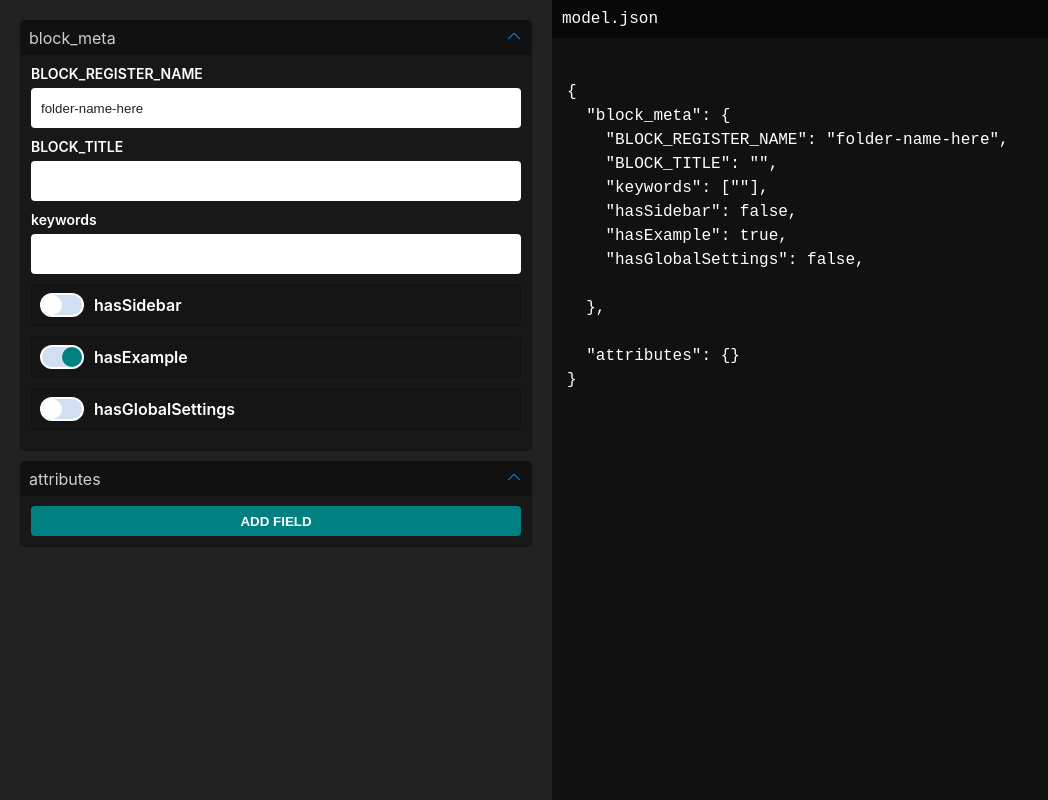
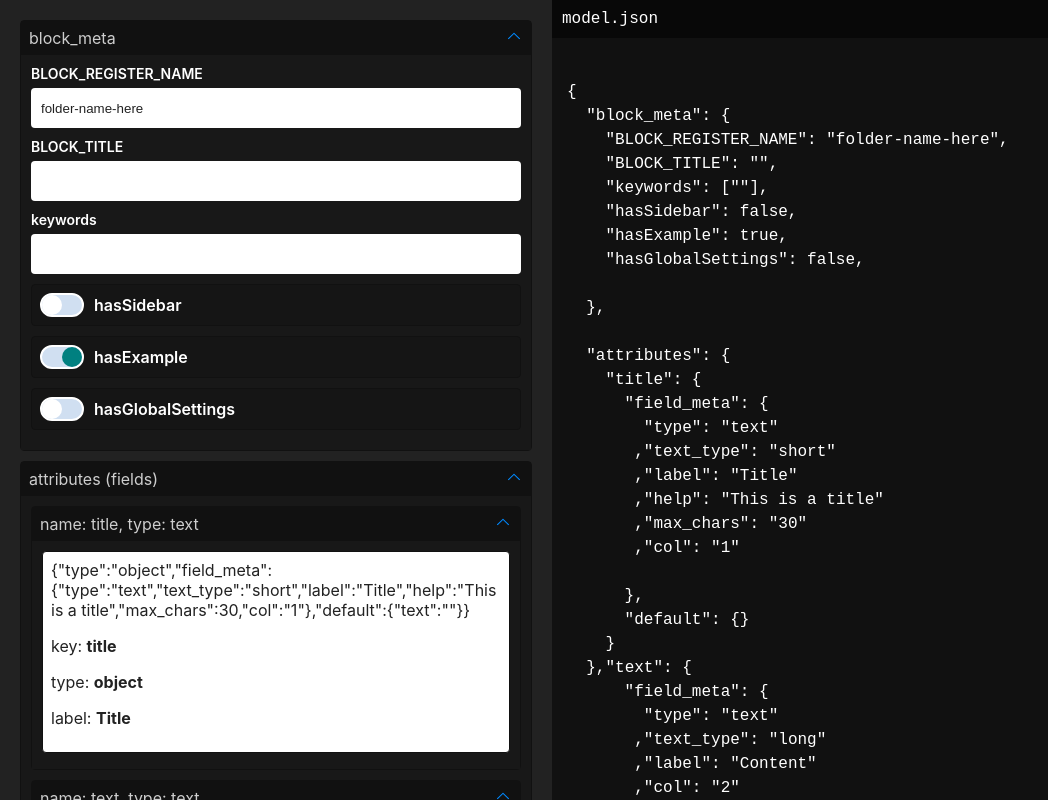
Before and after one commit to nikola-wd/theme-redone-schema-builder, a Svelte app: page / in a window 1280 px wide. Shown: the whole page, without its empty margins (0-1048 px from the left). Built offline with nearby package versions, Linux system fonts and the light colour scheme; a small style sheet from the web is missing.

Commit message:
Started working on field creation logic

```diff
--- a/src/components/Builder.svelte
+++ b/src/components/Builder.svelte
@@ -8,7 +8,8 @@
     <Checkbox label="hasGlobalSettings" key="hasGlobalSettings" />
   </Dropdown>
 
-  <Dropdown label="attributes">
+  <Dropdown label="attributes (fields)">
+    <Fields />
     <Button>Add Field</Button>
   </Dropdown>
 </div>
@@ -19,7 +20,7 @@
   import Input from './Input.svelte'
   import Checkbox from './Checkbox.svelte'
   import Button from './Button.svelte'
-
+  import Fields from './Fields.svelte'
 </script>
 
 <style scoped>
--- /dev/null
+++ b/src/components/Field.svelte
@@ -0,0 +1,29 @@
+<Dropdown
+  label="name: {field_name},  type: {field_data.field_meta.type}"
+>
+  <div class="field">
+    {JSON.stringify(field_data)}
+    <p>key: <strong>{field_name}</strong></p>
+    <p>type: <strong>{field_data.type}</strong></p>
+    <p>label: <strong>{field_data.field_meta.label}</strong></p>
+  </div>
+</Dropdown>
+
+
+<script>
+  import Dropdown from './Dropdown.svelte'
+
+  export let field_name
+  export let field_data
+</script>
+
+<style scoped>
+  .field {
+    border: 1px solid #111;
+    border-radius: 4px;
+    padding: 8px;
+    background: #fff;
+    color: #222;
+    margin-bottom: 6px;
+  }
+</style>
--- /dev/null
+++ b/src/components/Fields.svelte
@@ -0,0 +1,14 @@
+{#each Object.keys(fields) as field_name, index}
+  <Field field_name="{field_name}" field_data="{fields[field_name]}" />
+{:else}
+  Start adding fields
+{/each}
+
+
+<script>
+import { attributes } from '../stores';
+import Field from './Field.svelte'
+
+$: fields = $attributes
+
+</script>
--- a/src/components/Schema.svelte
+++ b/src/components/Schema.svelte
@@ -16,7 +16,9 @@
 
 <script>
 import Prism from 'prismjs';
-import { block_meta } from '../stores';
+import { block_meta, attributes } from '../stores';
+
+$: fields = $attributes
 
 $: code = `
 {
@@ -30,7 +32,15 @@ $: code = `
     ${$block_meta.grid ? '"grid":' + $block_meta.grid : ''}
   },
 
-  "attributes": {}
+  "attributes": {
+    ${Object.keys(fields).map(field_name => `"${field_name}": {
+      "field_meta": {
+        ${Object.entries(fields[field_name].field_meta)
+          .map(([key, val]) => `"${key}": "${val}"\n       `)}
+      },
+      "default": {}
+    }
+  }`)}
 }
 `;
 </script>
--- a/src/stores.js
+++ b/src/stores.js
@@ -10,4 +10,47 @@ export const block_meta = writable({
   grid: null,
 });
 
-export const attributes = writable({});
+export const attributes = writable({
+  title: {
+    type: 'object',
+    field_meta: {
+      type: 'text',
+      text_type: 'short',
+      label: 'Title',
+      help: 'This is a title',
+      max_chars: 30,
+      col: '1',
+    },
+    default: {
+      text: '',
+    },
+  },
+  text: {
+    type: 'object',
+    field_meta: {
+      type: 'text',
+      text_type: 'long',
+      label: 'Content',
+      col: '2',
+    },
+    default: {
+      text: '',
+    },
+  },
+  cta: {
+    type: 'object',
+    field_meta: {
+      type: 'cta',
+      label: 'Button',
+      help: 'cta help text',
+      col: 'after',
+    },
+    default: {
+      title: '',
+      url: '',
+      target: false,
+    },
+  },
+});
+
+export const is_adding_field = writable(false);
```
